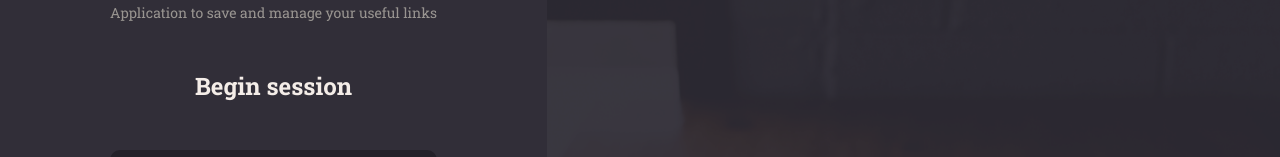
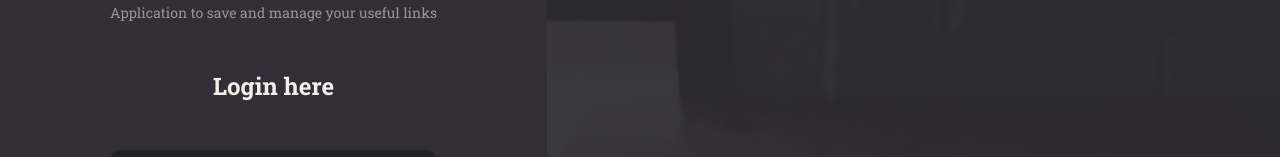
Before and after one commit to NiltonDutra/NDNotesFrontend, a React (Vite) app: page / in a window 1280 px wide. Shown: the part 183-340 px from the top of the page. Built offline with nearby package versions, Linux system fonts and the light colour scheme.

Commit message:
rofactoring

```diff
--- a/src/pages/SignIn/index.jsx
+++ b/src/pages/SignIn/index.jsx
@@ -25,7 +25,7 @@ const [password, setPassword] = useState("");
         <h1>NDNotes</h1>
         <p>Application to save and manage your useful links</p>
 
-        <h2>Begin session</h2>
+        <h2>Login here</h2>
 
           <Input
           placeholder="E-mail"
```
